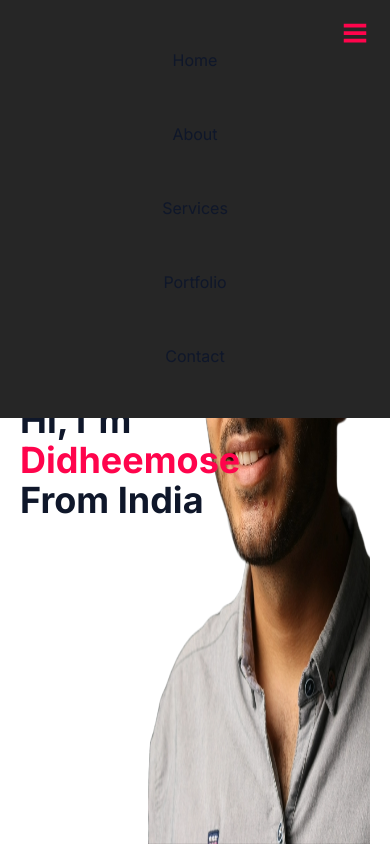
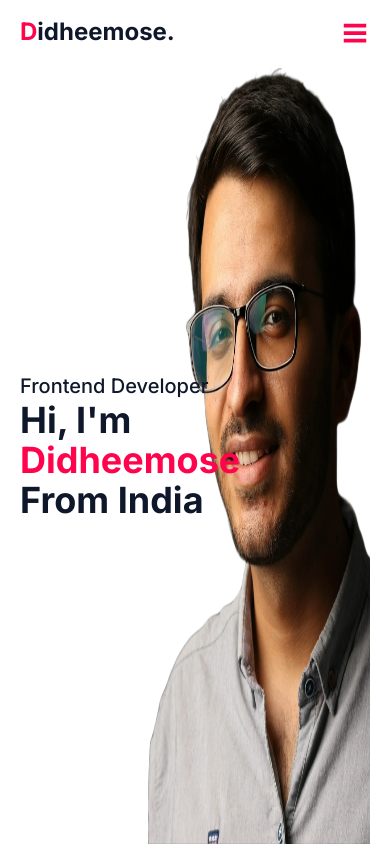
Before and after one commit to DidheemosePS/Portfolio, a Next.js app: page / in a window 390 px wide. Built offline with nearby package versions, Linux system fonts and the light colour scheme.

Commit message:
modified:   app/components/navigationSlider.tsx 	modified:   app/layout.tsx 	modified:   redux/features/navigationSlider-slice.ts

```diff
--- a/app/components/navigationSlider.tsx
+++ b/app/components/navigationSlider.tsx
@@ -14,7 +14,9 @@ export default function NavigationSlider() {
 
   return (
     <div
-      className={`w-full h-fit absolute top-0 right-0 z-20 transition duration-500 ease-in-out ${isOpen} pb-12 bg-box-color lg:hidden`}
+      className={`w-full h-fit absolute top-0 right-0 z-20 transition duration-500 ease-in-out ${
+        isOpen ? "-translate-y-0" : "-translate-y-full"
+      } pb-12 bg-box-color lg:hidden`}
     >
       <div className="w-full h-12 flex justify-end items-end pr-5 sm:pr-10">
         <button onClick={() => dispatch(close())}>
--- a/app/layout.tsx
+++ b/app/layout.tsx
@@ -25,7 +25,7 @@ export default function RootLayout({
   return (
     <html lang="en" className="dark">
       <body
-        className={`${inter.className} w-full h-screen text-slate-900 dark:text-white bg-white dark:bg-dark-theme box-border pl-5 pr-5 sm:pl-10 sm:pr-10 lg:pl-14 lg:pr-14 xl:pl-28 xl:pr-28 2xl:pl-40 2xl:pr-40 relative`}
+        className={`${inter.className} w-full h-screen text-slate-900 dark:text-white bg-white dark:bg-dark-theme box-border pl-5 pr-5 relative sm:pl-10 sm:pr-10 lg:pl-14 lg:pr-14 xl:pl-28 xl:pr-28 2xl:pl-40 2xl:pr-40`}
       >
         <ReduxProvider>
           <NavigationSlider />
--- a/redux/features/navigationSlider-slice.ts
+++ b/redux/features/navigationSlider-slice.ts
@@ -1,20 +1,22 @@
+"use client";
+
 import { createSlice } from "@reduxjs/toolkit";
 
 interface InitialState {
-  isOpen: string;
+  isOpen: boolean;
 }
 
 const initialState: InitialState = {
-  isOpen: "-translate-y-full",
+  isOpen: false,
 };
 
 export const navigationSlider = createSlice({
-  name: "auth",
+  name: "navigationSlider",
   initialState,
   reducers: {
     open: () => {
       return {
-        isOpen: "-translate-y-0",
+        isOpen: true,
       };
     },
     close: () => {
```
